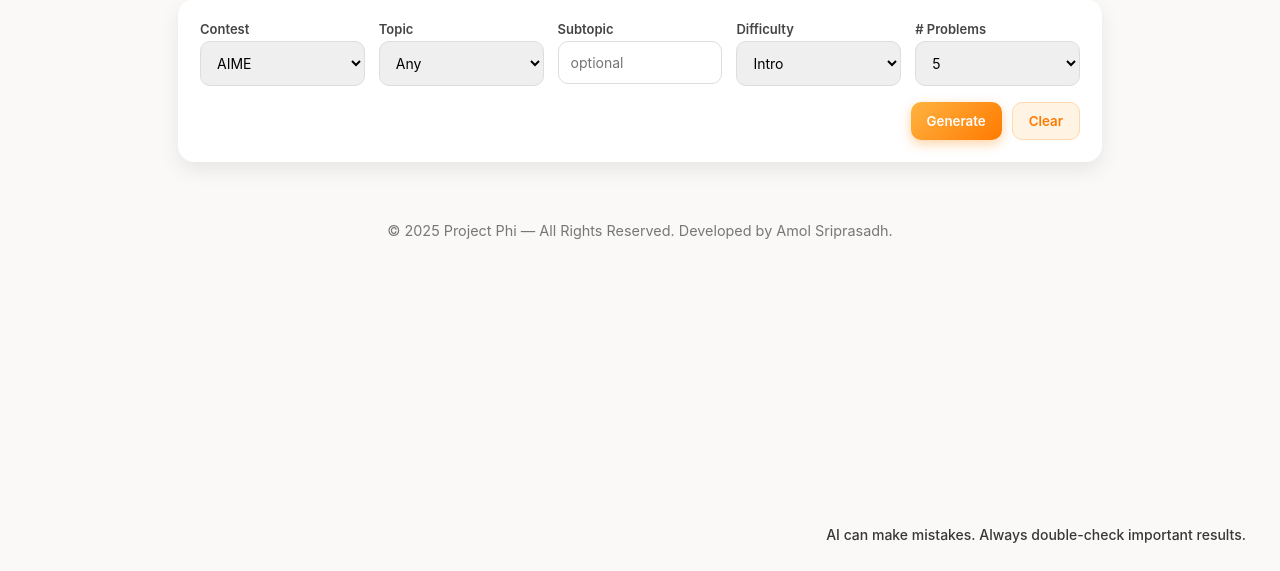
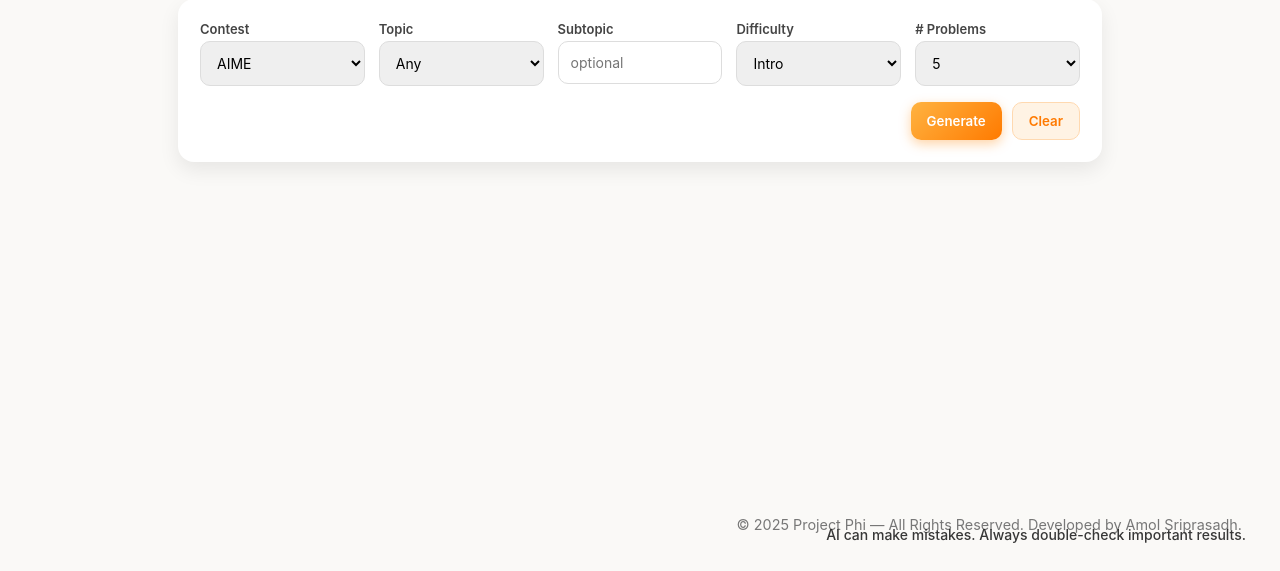
Before and after one commit to projectphi-ca/phi-gen, a Flask app: page / in a window 1280 px wide. Shown: the part 229-800 px from the top of the page. Run offline with Flask 3, Linux system fonts and the light colour scheme.

Commit message:
Update index.html

```diff
--- a/templates/index.html
+++ b/templates/index.html
@@ -8,9 +8,10 @@
   <link rel="icon" type="image/x-icon" href="{{ url_for('static', filename='images/logo.png') }}">
 
   <style>
+    /* Makes buttons inline with spacing */
     .problem-controls {
       display: flex;
-      gap: 15px;
+      gap: 15px; /* Spacing between buttons */
       margin-top: 10px;
     }
     /* Hover effect */
@@ -220,7 +221,7 @@
     });
   </script>
 
-  <footer style="text-align:center; margin-top:40px; padding:20px; color:#777; font-size:0.9em;">
+  <footer style="position: fixed; bottom: 18px; right: 18px; padding:20px; color:#777; font-size:0.9em;">
     © 2025 Project Phi — All Rights Reserved. Developed by Amol Sriprasadh.
   </footer>
 </body>
```
